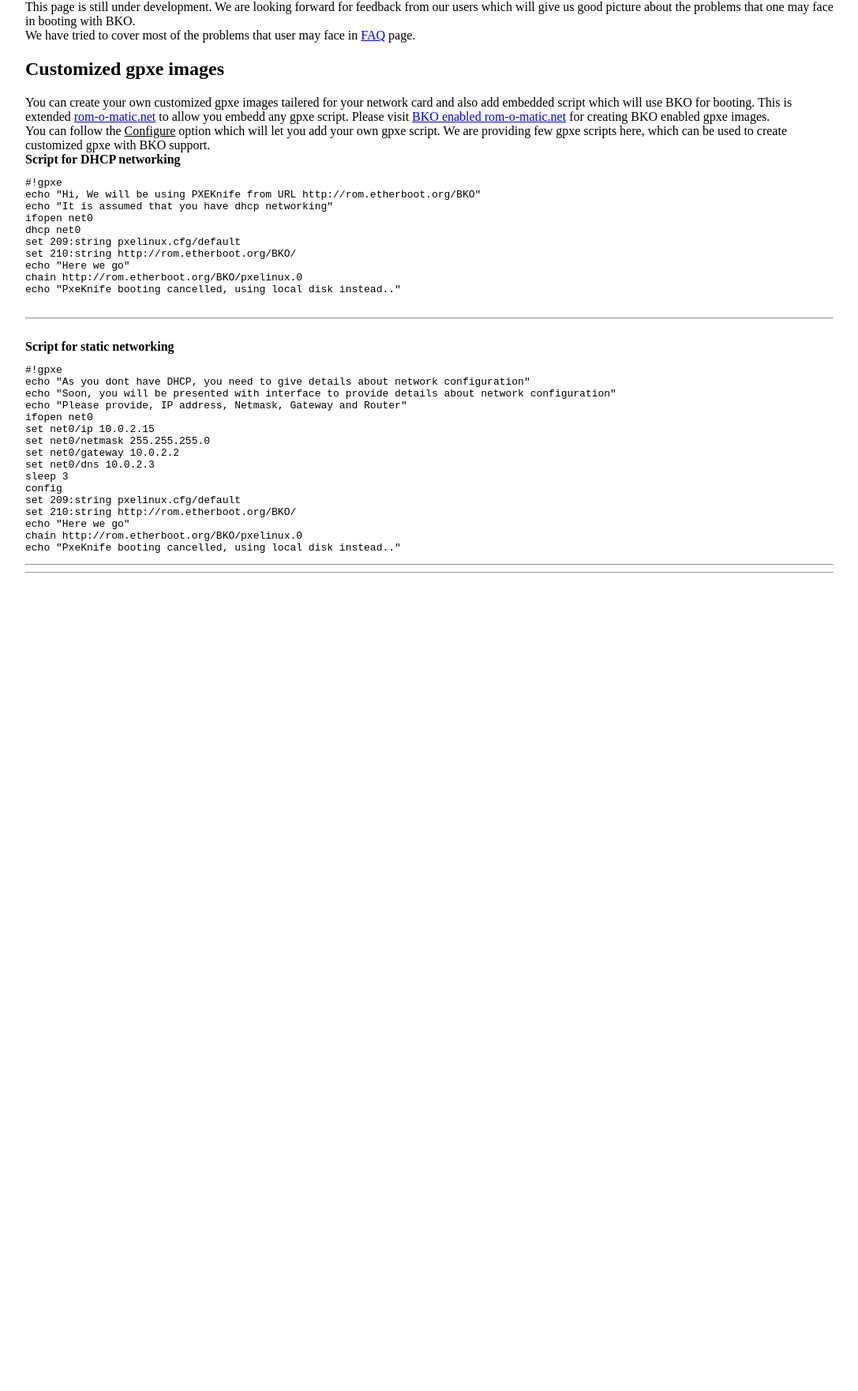
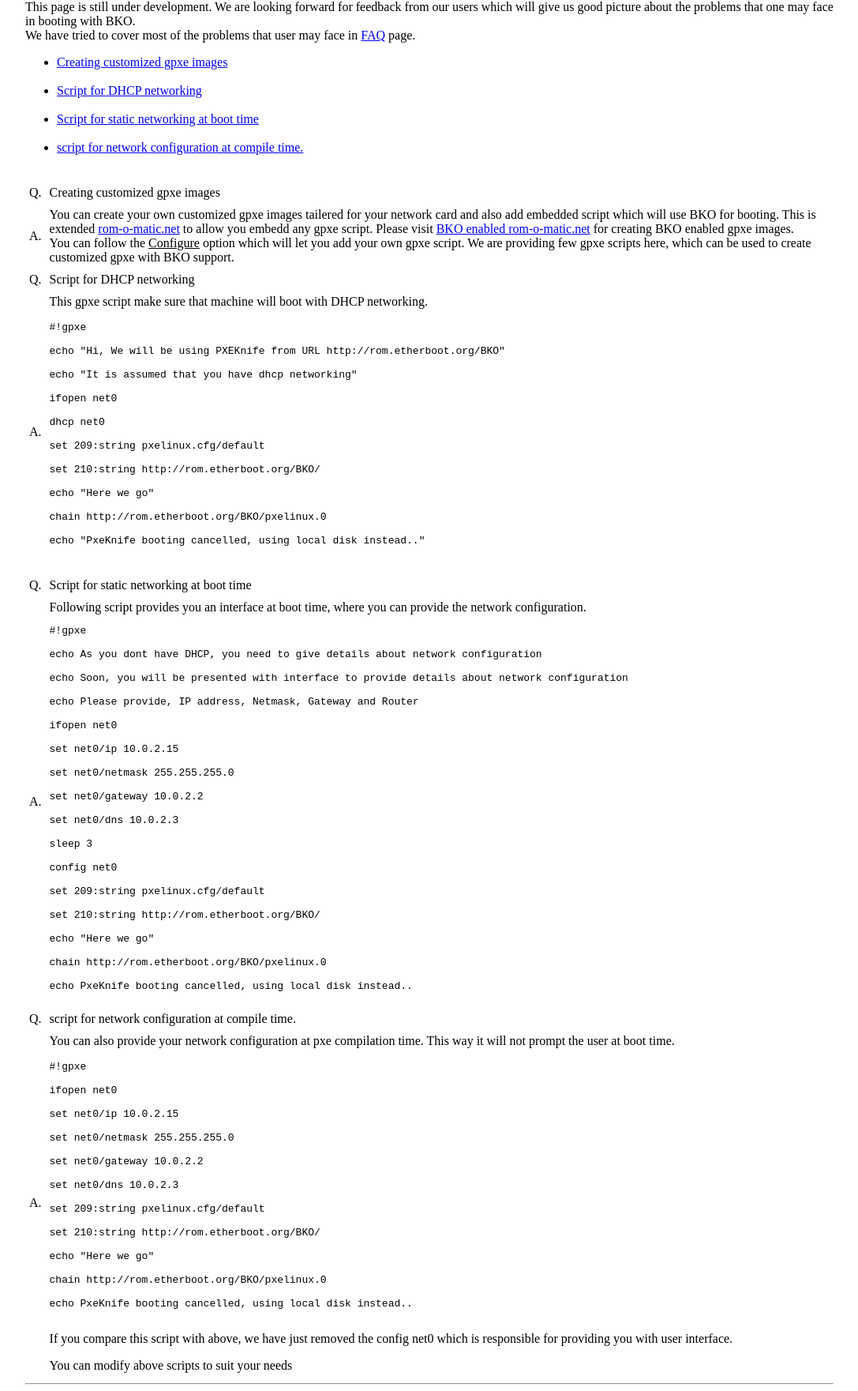
Before and after one commit to nyov/bko, a plain HTML site: page Troubleshooting.html in a window 1280 px wide. Shown: the part 388-2149 px from the top of the page at 79% size, without its empty margins (96-1183 px from the left). Before the commit the page ends 1122 px from the top, so only its background shows below. Drawn offline with Linux system fonts and the light colour scheme.

Commit message:
Added Troubleshooting page generated by makefaq.pl

```diff
--- a/FAQ.html
+++ /dev/null
@@ -1,170 +0,0 @@
-<html>
-  <head>
-  <link rel="stylesheet" type="text/css" href="BKOStylesteet.css" />
-
-    <title>boot.kernel.org(BKO)</title>
-  </head>
-  <body>
-    <div id="logo">
-    <table border="0" width="100%" cellpadding="0" cellspacing="0">
-    <tr>
-      <td valign="middle" align="center">
-        <img src="boot.png" width="367" height="261">
-      </td>
-      <td valign="middle" align="left">
-        <span id="logotext">
-        <p>
-        boot.kernel.org(BKO) : Booting your machine over HTTP
-        </p>
-        </span>
-      </td>
-    </tr>
-    </table>
-    </div>
-    <div id="menubox">
-
-      <span id="menulink">
-        <a href="index.html">Home</a>
-      </span>
-      <span id="menulink">
-        <a href="index.html#download">Downloads</a>
-      </span>
-      <span id="menulink">
-        <a href="index.html#screenshots">Screenshots</a>
-      </span>
-      <span id="menulink">
-        <a href="index.html#howtouse">How to Use</a>
-      </span>
-      <span id="menulink">
-        Developer
-      </span>
-      <span id="menuact">
-        FAQ
-      </span>
-      <span id="menulink">
-      <a href="Troubleshooting.html">Troubleshooting</a>
-      </span>
-      <span id="menulink">
-        <a href="index.html#contactus">Contact US</a>
-      </span>
-    </div>
-
-    <center><h1>FAQ for BKO</h1></center>
-<ul>
-  <li>
-    <p>Question: <b>When should I use BKO for booting?</b></p>
-    <p>
-      We envision following usage for BKO
-      <ol>
-        <li>
-          To experiment with different distributions available on this site, and install one which you like most.
-	</li>
-	<li>
-          To save your data/system when somehow your system is messed up and you want to recover it. You can use
-	  many of the tools available on BKO to rescue yourself.
-	</li>
-	<li>
-	  You can do automated mass booting and automated installation for large number of workstations.
-	  This can be done by adding specific embedded script to BKO (or by having your private BKO server).
-	</li>
-	<li>
-          Other than these, if you find any other use for BKO, then please share with us. we will be glad to hear from you.
-	</li>
-      </ol>
-    </p>
-  </li>
-<li>
-  <p>Question : <b>Why it is slow?</b></p>
-  <p>
-    <ul>
-      <li>
-	Your entire Operating System is fetched over Internet from <i>far far away server</i> and this takes time.
-      </li>
-      <li>
-	The delay is mostly in booting process, once the system is booted, it should work faster.
-      </li>
-      <li>
-        We recommend you to choose closeby mirror, which will give you <strong>much</strong> better performance.
-      </li>
-      <li>
-        In most of the usage scinario's mentioned above, some delay is tolarable.
-      </li>
-      <li>
-        We recommend you to not to run your daily system from BKO, Please install one of the system available on BKO.
-      </li>
-    </ul>
-  </p>
-</li>
-
-<li>
-  <p>Question : <b>What about my privacy and security?</b></p>
-  <p>
-    We understand your concern, following clarifications should make matter clear for you. You are free to make any decision after that.
-    <ul>
-      <li>
-        Your machine will only download data from server and will never send to the server. So you need not worry about privacy.
-      </li>
-      <li>
-        We provide unmodified ISO's of all distributions, You are always welcome to verify the checksum with actual distribution provider.
-      </li>
-      <li>
-        Even better, you can provide the path of the ISO directly, and your machine will use only that ISO.
-      </li>
-      <li>
-        We only modify InitRAMFS, which is needed to boot over HTTPFS. This modified InitRAMFS is deleated once booting is complete.
-	Hence, if you trust the ISO used, you can trust the system.
-      </li>
-      <li>
-        This is Open Source project, you are welcome to review the code.
-      </li>
-      <li>
-        We also plan to support HTTPS for avoiding any data-tempering on the way.
-      </li>
-    </ul>
-  </p>
-</li>
-<li>
-   <a name="WhyBboUsb"></a>
-
-  <p>Question : <b>Why should I create BKO enabled USB? </b></p>
-  <p>
-    <ul>
-      <li>
-        Creating BKO enabled USB is one-time job, once it is created, you need not worry about upgradation, as it is taken care by BKO servers.
-	It will always let you boot with latest distributions and tools available on BKO.
-      </li>
-      <li>
-        You do not waste your USB as there is way to create BKO enabled USB which can be used as normal data storage device.
-	As BKO takes less than 1 MB of space, you have almost entire USB for data storage.
-      </li>
-      <li>
-        BKO enabled USB can be used to boot (almost) any system as long as there is Internet connectivity.<br/>
-	It is worth considering this ability against 1MB of space and few minutes for cretion of BKO enabled USB.
-      </li>
-    </ul>
-  </p>
-</li>
-
-<li>
-  <p>Question : <b>I am behind firewall, Will BKO boot me</b> </p>
-  <p>
-    BKO is based on HTTPFS and it uses only valid HTTP requests.  It means, if you have HTTP access, you can boot with BKO.<br/>
-    Only problem that may occuar is if you are behind HTTP proxy.  We plan to add support for HTTP proxy
-    in near future. Stay tuned till then.
-  </p>
-</li>
-
-<li>
-  <p>Question : <b>I just want to test BKO, without rebooting the system, Can I do it?</b></p>
-  <p>
-		  If you want to just test our solution without rebooting, then we will recomend you
-		  to download the floppy image of gpxe, and use qemu or other virtualization
-		  solutions to boot from gpxe you downloaded.  In case of qemu, you can use following command:
-		  <pre>	qemu -fda gpxe.dsk</pre>
-  </p>
-</li>
-
-</ul>
-
-  </body>
-</html>
--- a/Troubleshooting.html
+++ b/Troubleshooting.html
@@ -55,55 +55,222 @@
 
   We have tried to cover most of the problems that user may face in <a href="faq.html">FAQ</a> page.
   <br/>
-  <a name="customizedGpxe">
-  <h2>Customized gpxe images</h2>
+<ul>
+<li><a href="#customizedGpxe"> Creating customized gpxe images</a><br/><br/></li>
+<li><a href="#BKODhcp"> Script for DHCP networking</a><br/><br/></li>
+<li><a href="#BKOStatic"> Script for static networking at boot time</a><br/><br/></li>
+<li><a href="#BKOStaticCompile"> script for network configuration at compile time.</a><br/><br/></li>
+</ul>
+
+<a id="customizedGpxe"></a><div class="qbox" >
+<table class="qtable" width="100%" border="0" cellpadding="5" cellspacing="0">
+<tr>
+<td class="qmrk" width="1px"><span class="question">Q.</span></td>
+<td class="qtd">
+<div class="query"> Creating customized gpxe images
+</div>
+</td>
+</tr>
+</table>
+</div>
+<div class="abox">
+<table class="atable" width="100%" border="0" cellpadding="5" cellspacing="0">
+<tr>
+<td class="amrk" width="1px"><span class="answer">A.</span></td>
+<td class="atd">
+<div class="reply"> <p>
   You can create your own customized gpxe images tailered for your network card and
+
    also add embedded script
+
   which will use BKO for booting.
+
   This is extended <a href="http://rom-o-matic.net">rom-o-matic.net</a> to allow you
+
   embedd any gpxe script.
+
    Please visit <a href="http://rom.etherboot.org/share/pravin/rom-o-matic-BKO.net/">
+
   BKO enabled rom-o-matic.net</a> for creating BKO enabled gpxe images.<br>
+
   You can follow the <u>Configure</u> option which will let you add your own gpxe script.
 
   We are providing few gpxe scripts here, which can be used to create customized gpxe with BKO support.
-  <br/>
-  <b>Script for DHCP networking</b>
-<pre>
-#!gpxe
+
+  </p>
+
+
+
+
+</div>
+</td>
+</tr>
+</table>
+</div><a id="BKODhcp"></a><div class="qbox" >
+<table class="qtable" width="100%" border="0" cellpadding="5" cellspacing="0">
+<tr>
+<td class="qmrk" width="1px"><span class="question">Q.</span></td>
+<td class="qtd">
+<div class="query"> Script for DHCP networking
+</div>
+</td>
+</tr>
+</table>
+</div>
+<div class="abox">
+<table class="atable" width="100%" border="0" cellpadding="5" cellspacing="0">
+<tr>
+<td class="amrk" width="1px"><span class="answer">A.</span></td>
+<td class="atd">
+<div class="reply"> <p> This gpxe script make sure that machine will boot with DHCP networking.
+<pre>#!gpxe
+
 echo "Hi, We will be using PXEKnife from URL http://rom.etherboot.org/BKO"
+
 echo "It is assumed that you have dhcp networking"
+
 ifopen net0
+
 dhcp net0
+
 set 209:string pxelinux.cfg/default
+
 set 210:string http://rom.etherboot.org/BKO/
+
 echo "Here we go"
+
 chain http://rom.etherboot.org/BKO/pxelinux.0
+
 echo "PxeKnife booting cancelled, using local disk instead.."
+
  </pre>
-  <hr/>
-  <br/>
-  <b>Script for static networking</b>
-  <pre>
-#!gpxe
-echo "As you dont have DHCP, you need to give details about network configuration"
-echo "Soon, you will be presented with interface to provide details about network configuration"
-echo "Please provide, IP address, Netmask, Gateway and Router"
+
+</p>
+
+
+
+
+</div>
+</td>
+</tr>
+</table>
+</div><a id="BKOStatic"></a><div class="qbox" >
+<table class="qtable" width="100%" border="0" cellpadding="5" cellspacing="0">
+<tr>
+<td class="qmrk" width="1px"><span class="question">Q.</span></td>
+<td class="qtd">
+<div class="query"> Script for static networking at boot time
+</div>
+</td>
+</tr>
+</table>
+</div>
+<div class="abox">
+<table class="atable" width="100%" border="0" cellpadding="5" cellspacing="0">
+<tr>
+<td class="amrk" width="1px"><span class="answer">A.</span></td>
+<td class="atd">
+<div class="reply"> Following script provides you an interface at boot time, where you can provide the network configuration.
+<pre>#!gpxe
+
+echo As you dont have DHCP, you need to give details about network configuration
+
+echo Soon, you will be presented with interface to provide details about network configuration
+
+echo Please provide, IP address, Netmask, Gateway and Router
+
 ifopen net0
+
 set net0/ip 10.0.2.15
+
 set net0/netmask 255.255.255.0
+
 set net0/gateway 10.0.2.2
+
 set net0/dns 10.0.2.3
+
 sleep 3
-config
+
+config net0
+
 set 209:string pxelinux.cfg/default
+
 set 210:string http://rom.etherboot.org/BKO/
+
 echo "Here we go"
+
 chain http://rom.etherboot.org/BKO/pxelinux.0
-echo "PxeKnife booting cancelled, using local disk instead.."
+
+echo PxeKnife booting cancelled, using local disk instead..
+
 </pre>
- <hr/>
 
-  <hr/>
-  </body>
+</p>
+
+
+
+
+</div>
+</td>
+</tr>
+</table>
+</div><a id="BKOStaticCompile"></a><div class="qbox" >
+<table class="qtable" width="100%" border="0" cellpadding="5" cellspacing="0">
+<tr>
+<td class="qmrk" width="1px"><span class="question">Q.</span></td>
+<td class="qtd">
+<div class="query"> script for network configuration at compile time.
+</div>
+</td>
+</tr>
+</table>
+</div>
+<div class="abox">
+<table class="atable" width="100%" border="0" cellpadding="5" cellspacing="0">
+<tr>
+<td class="amrk" width="1px"><span class="answer">A.</span></td>
+<td class="atd">
+<div class="reply"> <p>
+You can also provide your network configuration at pxe compilation time. This way
+
+it will not prompt the user at boot time.
+
+<pre>#!gpxe
+
+ifopen net0
+
+set net0/ip 10.0.2.15
+
+set net0/netmask 255.255.255.0
+
+set net0/gateway 10.0.2.2
+
+set net0/dns 10.0.2.3
+
+set 209:string pxelinux.cfg/default
+
+set 210:string http://rom.etherboot.org/BKO/
+
+echo "Here we go"
+
+chain http://rom.etherboot.org/BKO/pxelinux.0
+
+echo PxeKnife booting cancelled, using local disk instead..
+
+</pre>
+
+If you compare this script with above, we have just removed the <italic>config net0</italic> which
+
+is responsible for providing you with user interface.
+
+<p>You can modify above scripts to suit your needs</p>
+
+</p>
+
+</div>
+</td>
+</tr>
+</table>
+</div><hr/>
+</body>
 </html>
```
Also changed, not shown: Troubleshooting/footer.txt (added), Troubleshooting/header.txt (added), Troubleshooting/troubleshooting.txt (added), 2 other files.
